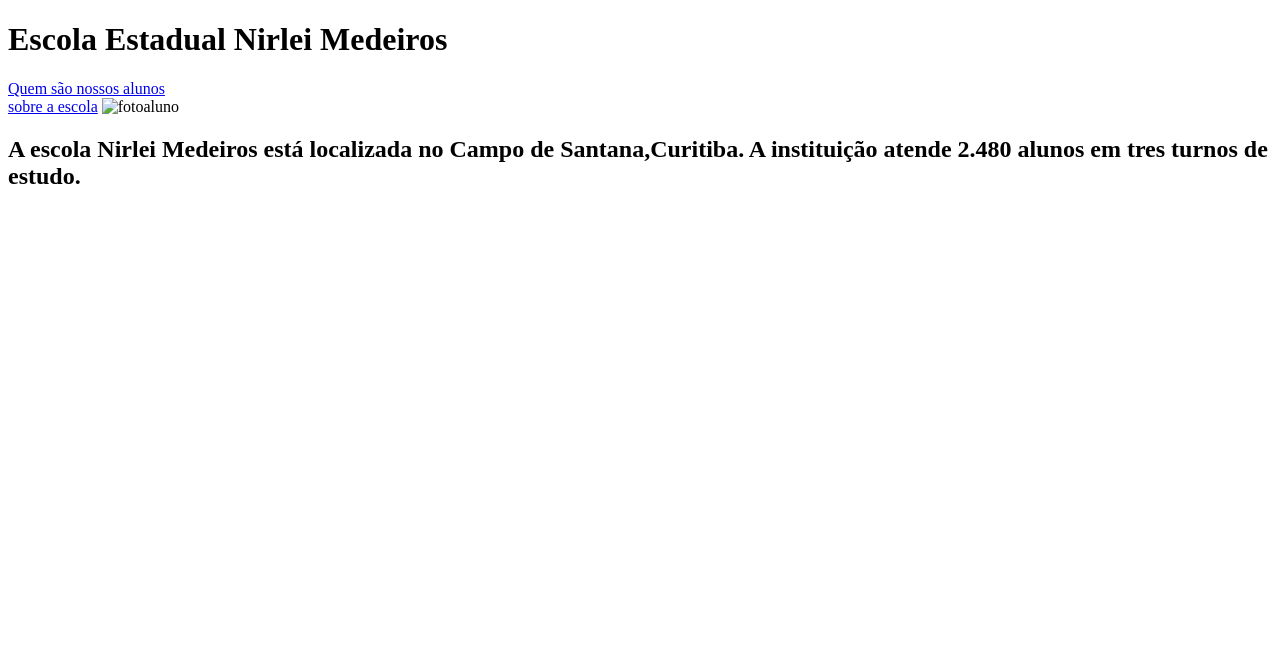
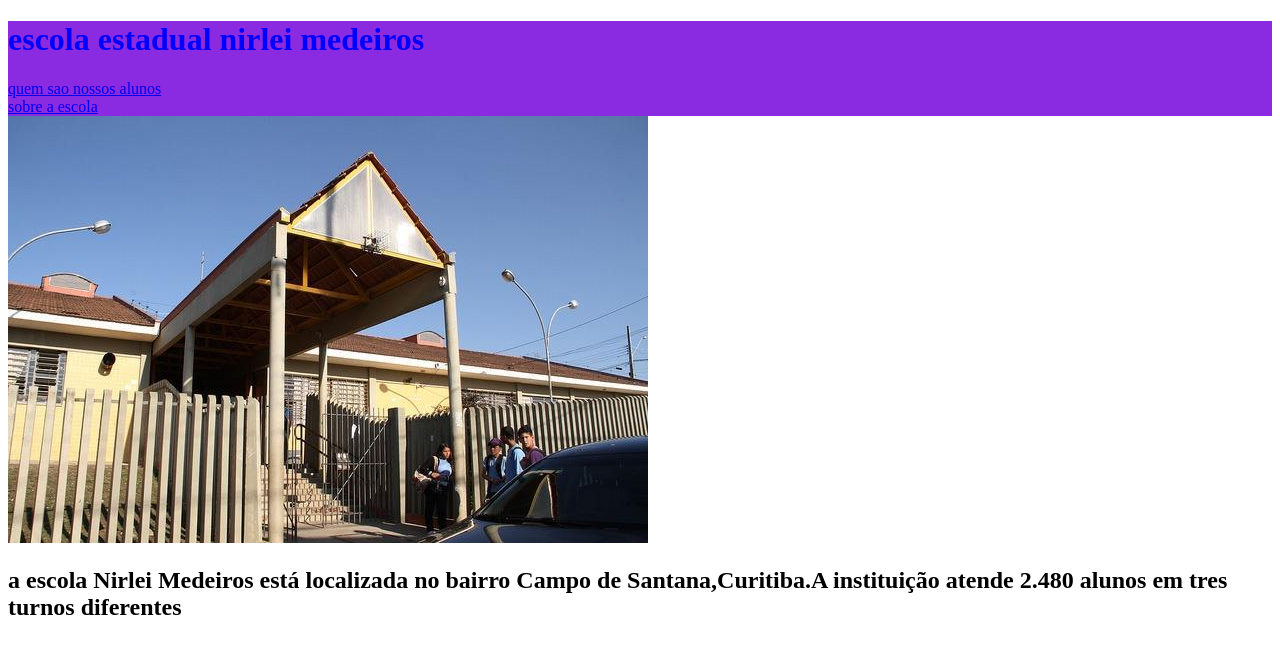
Before and after one commit to alenisouzah/site-escola, a plain HTML site: page index.html in a window 1280 px wide. Drawn offline with Linux system fonts and the light colour scheme.

Commit message:
Add files via upload
coloquei cor no cabeçalho e adicionei imagem

```diff
--- a/index.html
+++ b/index.html
@@ -5,19 +5,24 @@
     <meta http-equiv="X-UA-Compatible" content="IE=edge">
     <meta name="viewport" content="width=device-width, initial-scale=1.0">
     <title>site escola</title>
+<link rel="stylesheet" href="style.css">
+
 </head>
-<body><h1>Escola Estadual Nirlei Medeiros</h1>
-<a href="nossosalunos.html">Quem são nossos alunos</a>
+
+<header>
+<h1>escola estadual nirlei medeiros</h1>
+<a href="nossosalunos.html">quem sao nossos alunos</a>
 <br>
 <a href="escola.html">sobre a escola</a>
+</header>
 
-</header>
-<img src="img/Formula-amico 1.png" alt="fotoaluno" class="photo">
-
-<h2>
-      A  escola Nirlei Medeiros está localizada no Campo de Santana,Curitiba. A instituição atende 2.480 alunos em tres turnos de estudo.
- <h2>
+<body>
+    <img src="./colegio-estadual-nirlei-medeir-247030353277449 (1).webp" alt="fotoaluno">
 
 
-</body>
-</html>
+    <h2>
+        a escola Nirlei Medeiros está localizada no bairro Campo de Santana,Curitiba.A instituição atende 2.480 alunos em tres turnos diferentes
+    </h2>
+
+<body>
+<html>
--- a/style.css
+++ b/style.css
@@ -0,0 +1,6 @@
+header{
+
+background-color: blueviolet;
+color: blue;
+
+}
```
Also changed, not shown: sobreaescola.html (+16 -0 lines), colegio-estadual-nirlei-medeir-247030353277449 (1).webp (added), 1 other file.
